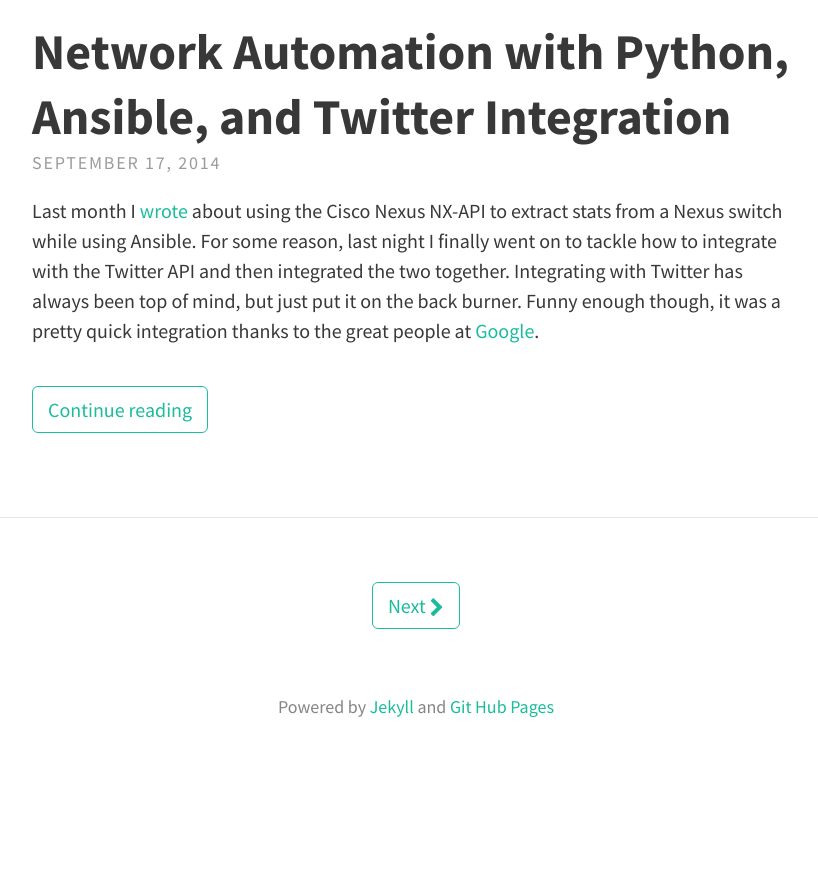
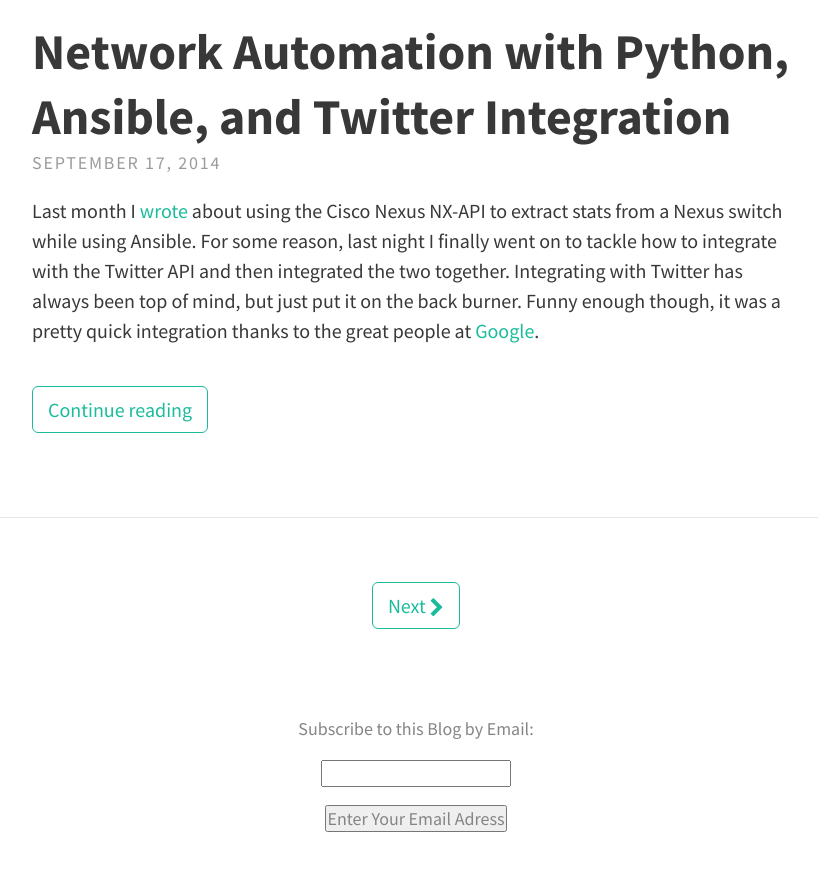
Before and after one commit to jedelman8/jedelman8.github.com, a Jekyll site: the page built from index.html, in a window 1280 px wide and 900 px high, scrolled down 11109 px. Shown: the top 871 px of the window, without its empty margins (224-1042 px from the left). Built offline with Jekyll 4.4.1, drawn with Linux system fonts in a browser that asks for light colours; nearby versions of some CDN libraries; the list of posts is cut into pages by our own code; before the commit the page ends 11893 px from its top, so only the background shows below that.

Commit message:
updates for subscribe form

```diff
--- a/_config.yml
+++ b/_config.yml
@@ -17,7 +17,11 @@
 
      <p>Curently under construction. Please be patient during the migration. </p>
   footer_text: >
-   Powered by <a href="http://jekyllrb.com">Jekyll</a> and <a href="https://pages.github.com">Git Hub Pages</a>
+   <form style="border:1px solid #fff;padding:3px;text-align:center;" action="http://feedburner.google.com/fb/a/mailverify" method="post" target="popupwindow" onsubmit="window.open('http://feedburner.google.com/fb/a/mailverify?uri=JasonEdelmanjedelman8', 'popupwindow', 'scrollbars=yes,width=550,height=520');return true"><p>Subscribe to this Blog by Email:</p><p><input type="text" style="width:190px" name="email"/></p><input type="hidden" value="JasonEdelmanjedelman8" name="uri"/><input type="hidden" name="loc" value="en_US"/><input type="submit" value="Enter Your Email Adress" /></form>
+
+
+
+  #Powered by <a href="http://jekyllrb.com">Jekyll</a> and <a href="https://pages.github.com">Git Hub Pages</a>
 
   # Icons
   rss: true
--- a/_includes/footer.html
+++ b/_includes/footer.html
@@ -1,5 +1,6 @@
 {% if site.theme.footer_text %}
 <footer class="site-footer">
+
 	<p class="text">{{ site.theme.footer_text }}</p>
 </footer>
 {% endif %}
--- a/_includes/header.html
+++ b/_includes/header.html
@@ -30,6 +30,7 @@
 			<!-- Social icons from Font Awesome, if enabled -->
 		    <br> {% include icons.html %}
 
+
 		</ul>
 
 	</nav>
```
